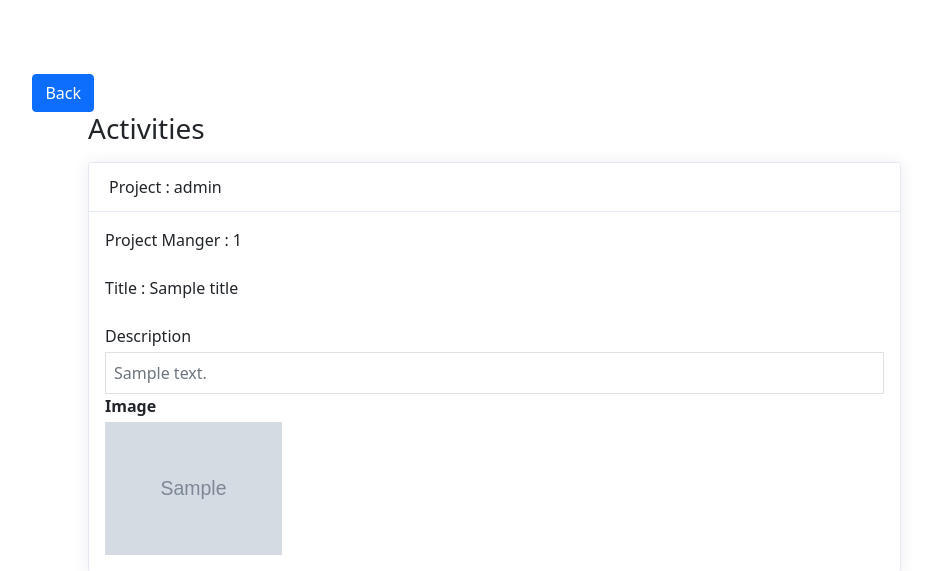
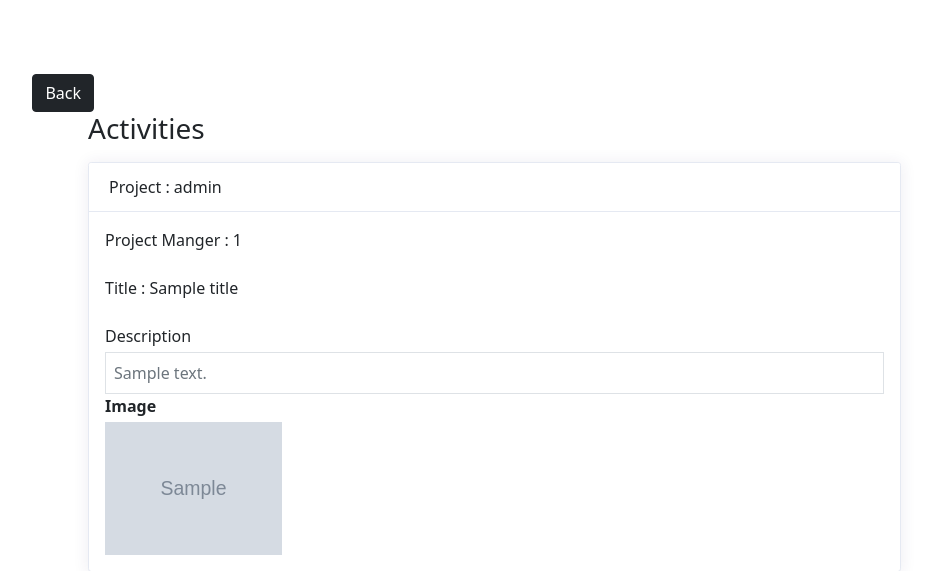
Before and after one commit to muhammedrahees360/Task-Managment-system, a PHP site: page /tms/viewtaskdetail.php?id=1 in a window 1280 px wide. Shown: the part 56-627 px from the top of the page, without its empty margins (6-938 px from the left). Run offline with PHP 8.4, Linux system fonts and the light colour scheme; a user stored in the database is signed in; data comes from the database, SQL or seed files in the repository; tables that the repository leaves empty hold one stand-in row (values such as "Sample post"); grey boxes marked "Sample" are stand-in pictures; some libraries are stand-ins or nearby versions.

Commit message:
Update viewtaskdetail.php

```diff
--- a/viewtaskdetail.php
+++ b/viewtaskdetail.php
@@ -55,7 +55,7 @@
         </style>
 </head>
 <body style="padding: 3vw;">
-    <a  class="btn btn-primary" href="user.php">Back</a>
+    <a  class="btn btn-dark" href="user.php">Back</a>
 
         <div class="container">
     <h1 class="h3 mb-3">Activities</h1>
```
